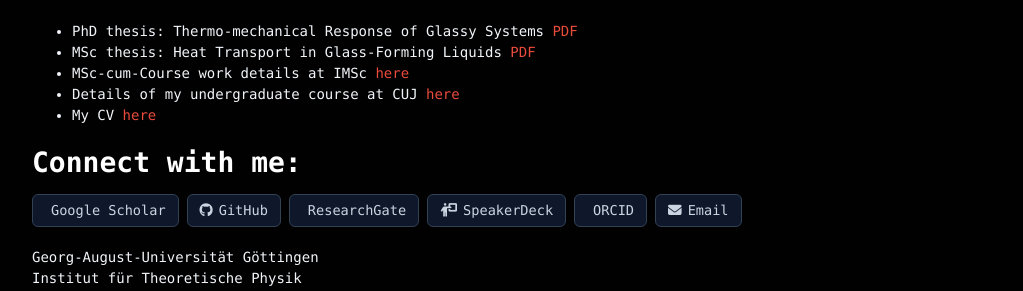
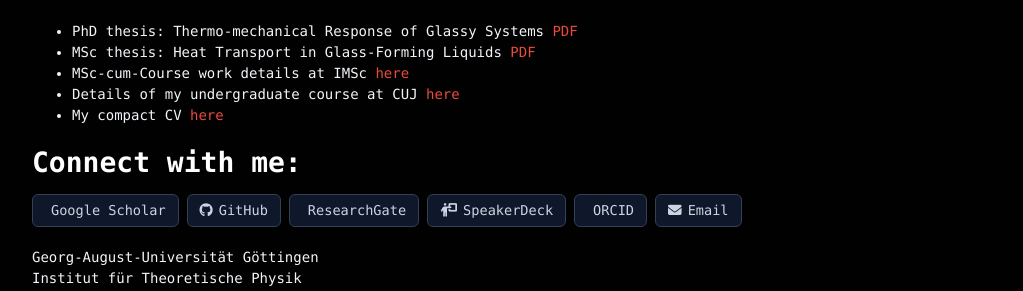
Before and after one commit to vinayphys/vinayphys.github.io, a Jekyll site: the page built from index.md, in a window 1280 px wide. Shown: the part 1085-1376 px from the top of the page, without its empty margins (128-1151 px from the left). Built offline with Jekyll 4.4.1, drawn with Linux system fonts in a browser that asks for light colours; our own code applies the rules of GitHub Pages for plain Markdown files; a style sheet for code colours, icons or effects is not loaded.

Commit message:
Update index.md

```diff
--- a/index.md
+++ b/index.md
@@ -27,7 +27,7 @@ I am a Post-doctoral researcher at the Institut für Theoretische Physik, Georg-
 * MSc thesis: Heat Transport in Glass-Forming Liquids <a href="https://github.com/vinayphys/vinayphys.github.io/blob/master/files/masterThesis_vinayVaibhav.pdf">PDF</a>
 * MSc-cum-Course work details at IMSc <a href="https://github.com/vinayphys/vinayphys.github.io/blob/master/files/imsc_courseDetails.pdf">here</a>
 * Details of my undergraduate course at CUJ <a href="https://github.com/vinayphys/vinayphys.github.io/blob/master/files/cuj_CourseDetails.pdf">here</a>
-* My CV <a href="https://github.com/vinayphys/vinayphys.github.io/blob/master/files/one-page_cv.pdf">here</a>
+* My compact CV <a href="https://github.com/vinayphys/vinayphys.github.io/blob/master/files/one-page_cv.pdf">here</a>
 
 # Connect with me:
 
```
